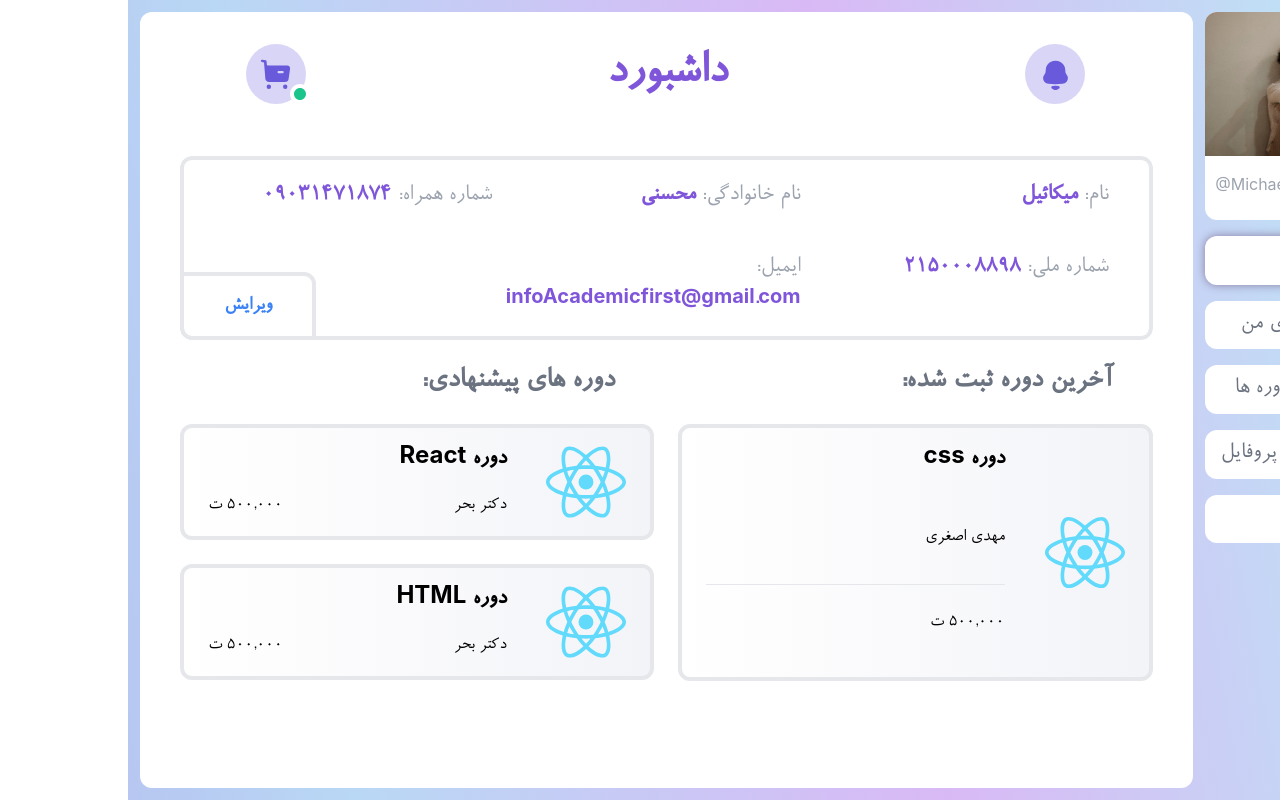
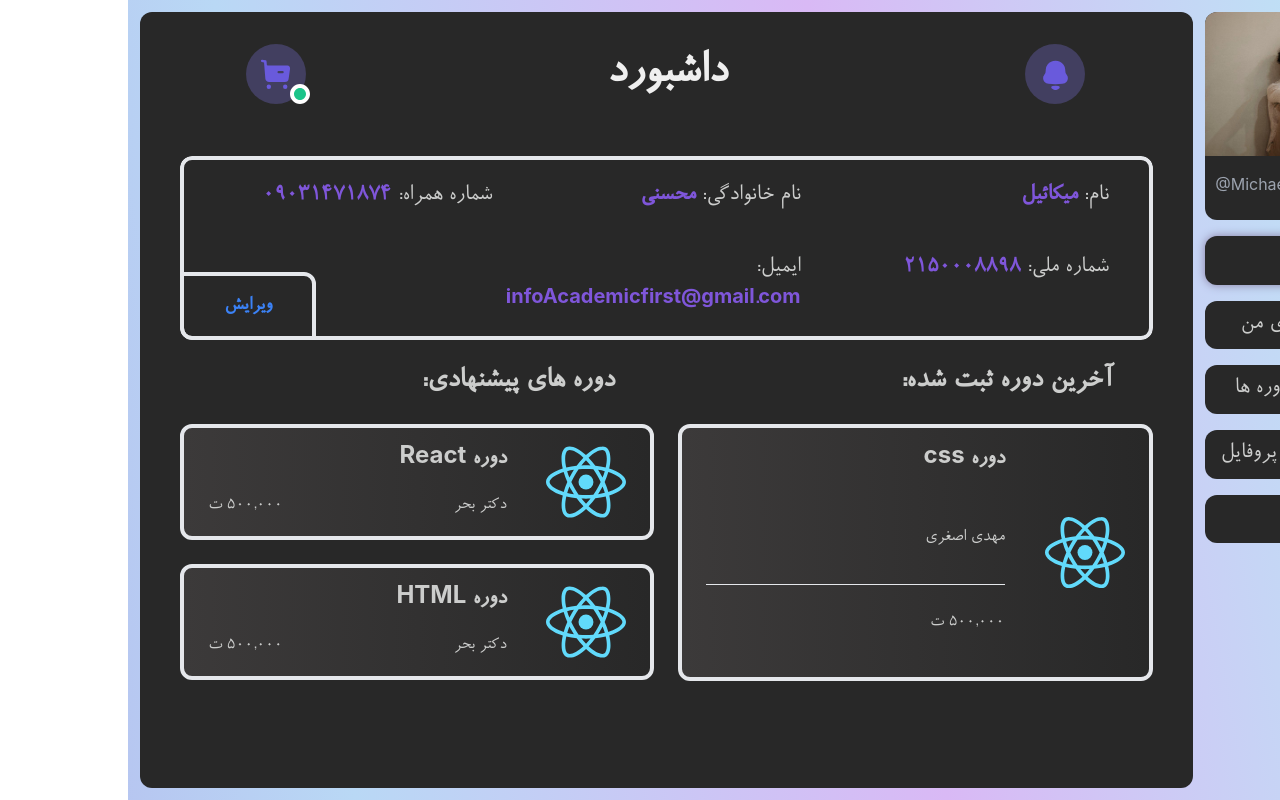
Before and after one commit to msafarianarkuli/madloops, a React (Create React App) app: page /user-panel in a window 1280 px wide. Built offline with nearby package versions, Linux system fonts and the light colour scheme.

Commit message:
panel dark mode

```diff
--- a/src/App.css
+++ b/src/App.css
@@ -116,7 +116,7 @@
     @apply bg-[#E8E8E8];
   }
   .pagination-item {
-    @apply py-2 px-3 leading-tight text-lite-purple bg-white border border-gray-300 cursor-pointer font-bold;
+    @apply py-2 px-3 leading-tight text-lite-purple bg-white border border-gray-300 cursor-pointer font-bold dark:bg-dark-tertiary dark:text-dark-secondary-title;
   }
 
   .pagination-hover {
@@ -124,14 +124,17 @@
   }
 
   .pagination-active {
-    @apply bg-lite-purple text-white;
+    @apply bg-lite-purple text-white dark:bg-lite-purple;
   }
 
   .pagination-next {
-    @apply py-2 px-3 leading-tight text-lite-purple bg-white rounded-l-lg border border-gray-300 hover:bg-lite-purple hover:text-white transition ease-in-out duration-300 cursor-pointer font-bold;
+    @apply py-2 px-3 leading-tight text-lite-purple bg-white rounded-l-lg border border-gray-300
+     hover:bg-lite-purple hover:text-white transition ease-in-out duration-300 cursor-pointer font-bold
+     dark:bg-dark-tertiary dark:text-dark-secondary-title;
   }
   .pagination-prev {
-    @apply py-2 px-3 ml-0 text-lite-purple bg-white rounded-r-lg border border-gray-300 hover:bg-lite-purple hover:text-white transition ease-in-out duration-300 cursor-pointer font-bold;
+    @apply py-2 px-3 ml-0 text-lite-purple bg-white rounded-r-lg border border-gray-300
+     hover:bg-lite-purple hover:text-white transition ease-in-out duration-300 cursor-pointer font-bold dark:bg-dark-tertiary dark:text-dark-secondary-title;
   }
 
   .footer-socialMedia {
--- a/src/Components/common/Inputs/TextInputs/Input.jsx
+++ b/src/Components/common/Inputs/TextInputs/Input.jsx
@@ -5,7 +5,9 @@ const InputGroups = ({ label, className, err, ...props }) => {
   return (
     <>
       {label ? (
-        <label className="text-gray-600 mb-2 text-lg">{label}</label>
+        <label className="text-gray-600 mb-2 text-lg dark:text-dark-secondary-title">
+          {label}
+        </label>
       ) : null}
       <input {...props} {...field} className={className} />
       {err ? null : (
--- a/src/Components/content/Panel/DashMenuItem.jsx
+++ b/src/Components/content/Panel/DashMenuItem.jsx
@@ -9,8 +9,8 @@ const DashMenuItemLg = ({ items }) => {
       to={path}
       className={`${
         pathname.slice(12) === path || pathname.slice(12) === null
-          ? 'bg-white rounded-md lg:rounded-xl mt-4 p-2 flex shadow-purple text-lite-purple transition ease-in duration-200'
-          : 'bg-white rounded-md lg:rounded-xl mt-4 hover:shadow-purple text-gray-500 p-2 flex transition ease-in duration-200'
+          ? 'bg-white rounded-md lg:rounded-xl mt-4 p-2 flex shadow-purple text-lite-purple transition ease-in duration-200 dark:bg-dark-secondary dark:text-text-lite-purple dark:shadow-purple'
+          : 'bg-white rounded-md lg:rounded-xl mt-4 hover:shadow-purple text-gray-500 p-2 flex transition ease-in duration-200 dark:bg-dark-secondary dark:text-dark-secondary-title dark:hover:shadow-purple'
       } ${
         title === 'خروج'
           ? 'hover:bg-[#FF1C1C] hover:text-white transition ease-out duration-200'
--- a/src/Components/content/Panel/Dashboard.jsx
+++ b/src/Components/content/Panel/Dashboard.jsx
@@ -19,11 +19,11 @@ const Dashboard = () => {
         </div>
         <div
           className="grid grid-cols-1 sm:grid-cols-2 xl:grid-cols-3 gap-3 lg:gap-10 border-4 rounded-xl text-gray-400
-          px-3 lg:px-10 py-5 text-lg lg:text-2xl"
+          px-3 lg:px-10 py-5 text-lg lg:text-2xl dark:text-dark-secondary-title"
         >
           <p>
             نام:{' '}
-            <span className="text-lite-purple font-bold">
+            <span className="font-bold text-lite-purple">
               میکائیل
             </span>
           </p>
@@ -59,16 +59,20 @@ const Dashboard = () => {
       {/* end 1 */}
       <div className="grid grid-cols-1 md:grid-cols-2 gap-6 mx-2 lg:mx-10 mt-6 animate-[onLoadPanel_1.5s_ease-in]">
         <div>
-          <p className="text-gray-500 text-2xl lg:text-3xl font-bold mr-5 lg:mr-10 mb-2 lg:mb-6">
+          <p className="text-2xl lg:text-3xl font-bold mr-5 lg:mr-10 mb-2 lg:mb-6 text-gray-500 dark:text-dark-secondary-title">
             آخرین دوره ثبت شده:
           </p>
           <Link to="/single-course">
             <div
               className="border-4 rounded-xl py-4 px-6 flex bg-gradient-to-l from-lite-gray to-white
-              hover:ring group hover:ring-gray-400 hover:ring-offset-0 transition ease-out duration-300 cursor-pointer"
+              hover:ring group hover:ring-gray-400 hover:ring-offset-0 transition ease-out duration-300 cursor-pointer
+              dark:bg-gradient-to-l dark:from-dark-secondary dark:to-dark-tertiary"
             >
-              <img src={reactIcon} className="w-20 group-hover:rotate-[360deg] duration-700" />
-              <div className="w-full mr-5 sm:mr-10">
+              <img
+                src={reactIcon}
+                className="w-20 group-hover:rotate-[360deg] duration-700"
+              />
+              <div className="w-full mr-5 sm:mr-10 dark:text-dark-secondary-title">
                 <p className="text-2xl font-bold mb-4">دوره css </p>
                 <div className="flex flex-col text-lg">
                   <span className="border-b py-4 sm:py-8">
@@ -81,16 +85,20 @@ const Dashboard = () => {
           </Link>
         </div>
         <div>
-          <p className="text-gray-500 text-2xl lg:text-3xl font-bold mr-5 lg:mr-10 mb-2 lg:mb-6">
+          <p className="text-2xl lg:text-3xl font-bold mr-5 lg:mr-10 mb-2 lg:mb-6 text-gray-500 dark:text-dark-secondary-title">
             دوره های پیشنهادی:
           </p>
           <Link to="/single-course">
             <div
               className="border-4 rounded-xl py-4 px-6 flex bg-gradient-to-l from-lite-gray to-white mb-6
-              hover:ring group hover:ring-gray-400 hover:ring-offset-0 transition ease-out duration-300 cursor-pointer"
+              hover:ring group hover:ring-gray-400 hover:ring-offset-0 transition ease-out duration-300 cursor-pointer
+              dark:bg-gradient-to-l dark:from-dark-secondary dark:to-dark-tertiary"
             >
-              <img src={reactIcon} className="w-20 group-hover:rotate-[360deg] duration-700" />
-              <div className="w-full mr-5 md:mr-10">
+              <img
+                src={reactIcon}
+                className="w-20 group-hover:rotate-[360deg] duration-700"
+              />
+              <div className="w-full mr-5 md:mr-10 dark:text-dark-secondary-title">
                 <p className="text-xl md:text-2xl font-bold mb-4">
                   دوره React{' '}
                 </p>
@@ -104,10 +112,14 @@ const Dashboard = () => {
           <Link to="/single-course">
             <div
               className="border-4 rounded-xl py-4 px-6 flex bg-gradient-to-l from-lite-gray to-white mb-6
-              hover:ring group hover:ring-gray-400 hover:ring-offset-0 transition ease-out duration-300 cursor-pointer"
+              hover:ring group hover:ring-gray-400 hover:ring-offset-0 transition ease-out duration-300 cursor-pointer
+              dark:bg-gradient-to-l dark:from-dark-secondary dark:to-dark-tertiary"
             >
-              <img src={reactIcon} className="w-20 group-hover:rotate-[360deg] duration-700" />
-              <div className="w-full mr-5 md:mr-10">
+              <img
+                src={reactIcon}
+                className="w-20 group-hover:rotate-[360deg] duration-700"
+              />
+              <div className="w-full mr-5 md:mr-10 dark:text-dark-secondary-title">
                 <p className="text-xl md:text-2xl font-bold mb-4">
                   دوره HTML{' '}
                 </p>
--- a/src/Components/content/Panel/PanelHeader.jsx
+++ b/src/Components/content/Panel/PanelHeader.jsx
@@ -18,7 +18,7 @@ const PanelHeader = ({ data, onSearch }) => {
       </div>
       <div className="basis-1/2">
         {location.pathname === '/user-panel' ? (
-          <p className="text-3xl md:text-4xl xl:text-5xl text-center font-bold text-lite-purple">
+          <p className="text-3xl md:text-4xl xl:text-5xl text-center font-bold text-lite-purple dark:text-dark-primary-title">
             داشبورد
           </p>
         ) : (
@@ -38,12 +38,13 @@ const PanelHeader = ({ data, onSearch }) => {
                 type="search"
                 placeholder="دوره مورد نظر.."
                 err={true}
-                className="border mb-3 focus:input-shadow rounded-lg outline-0 w-full text-sm sm:text-lg py-1 md:py-2 px-2 focus:outline focus:outline-gray-400 duration-300"
+                className="border mb-3 focus:input-shadow rounded-lg outline-0 w-full text-sm sm:text-lg py-1 md:py-2 px-2
+                 focus:outline focus:outline-gray-400 duration-300 dark:bg-transparent"
               />
               <Button
                 ButtonType="submit"
                 classButton="border rounded-lg w-full py-1 md:py-2 px-2 border-lite-purple text-lite-purple hover:text-white hover:bg-lite-purple
-                transition ease-out duration-300"
+                transition ease-out duration-300 dark:bg-lite-purple dark:text-dark-primary-title dark:hover:border-deep-purple dark:hover:bg-deep-purple"
               >
                 جست و جو
               </Button>
--- a/src/Components/content/Panel/Profile.jsx
+++ b/src/Components/content/Panel/Profile.jsx
@@ -3,13 +3,13 @@ import userImg from '../../../Assets/img/mic.jpg';
 const Profile = () => {
   return (
     <>
-      <div className="rounded-xl bg-white overflow-hidden hidden xl:block">
+      <div className="rounded-xl overflow-hidden hidden xl:block bg-white dark:bg-dark-secondary">
         <img
           src={userImg}
           className="w-full h-36 object-cover object-top"
         />
         <div className="flex my-1">
-          <div className="w-1/2 text-center text-dark-purple font-bold py-4 border-l">
+          <div className="w-1/2 text-center text-dark-purple font-bold py-4 border-l dark:text-dark-secondary-title">
             <p>میکائیل</p>
           </div>
           <div className="w-1/2 text-center text-gray-400 py-4">
--- a/src/Screens/Panel/UserPanel.jsx
+++ b/src/Screens/Panel/UserPanel.jsx
@@ -6,7 +6,7 @@ import {
 } from '../../Components/content/Panel/DashMenuItem';
 import Profile from '../../Components/content/Panel/Profile';
 import DashMenuData from '../../Core/services/Fake Service/DashMenuItems';
-import '../Panel/userpanel.styles.scss'
+import '../Panel/userpanel.styles.scss';
 
 const UserPanel = () => {
   const [menuItems] = useState(DashMenuData);
@@ -34,7 +34,10 @@ const UserPanel = () => {
                 ))}
               </div>
               {/* end: */}
-              <div className="col-span-6 lg:col-span-5 m-3 lg:mr-0 lg:mt-3 rounded-xl bg-white overflow-hidden sm:overflow-visible">
+              <div
+                className="col-span-6 lg:col-span-5 m-3 lg:mr-0 lg:mt-3 rounded-xl bg-white overflow-hidden
+               sm:overflow-visible dark:bg-dark-secondary"
+              >
                 <Outlet />
               </div>
             </div>
```
Also changed, not shown: src/Components/content/Panel/EditProfile.jsx (+37 -35 lines), src/Components/content/Panel/PanelTable.jsx (+15 -6 lines), src/Components/content/Panel/TableRow.jsx (+16 -8 lines).
